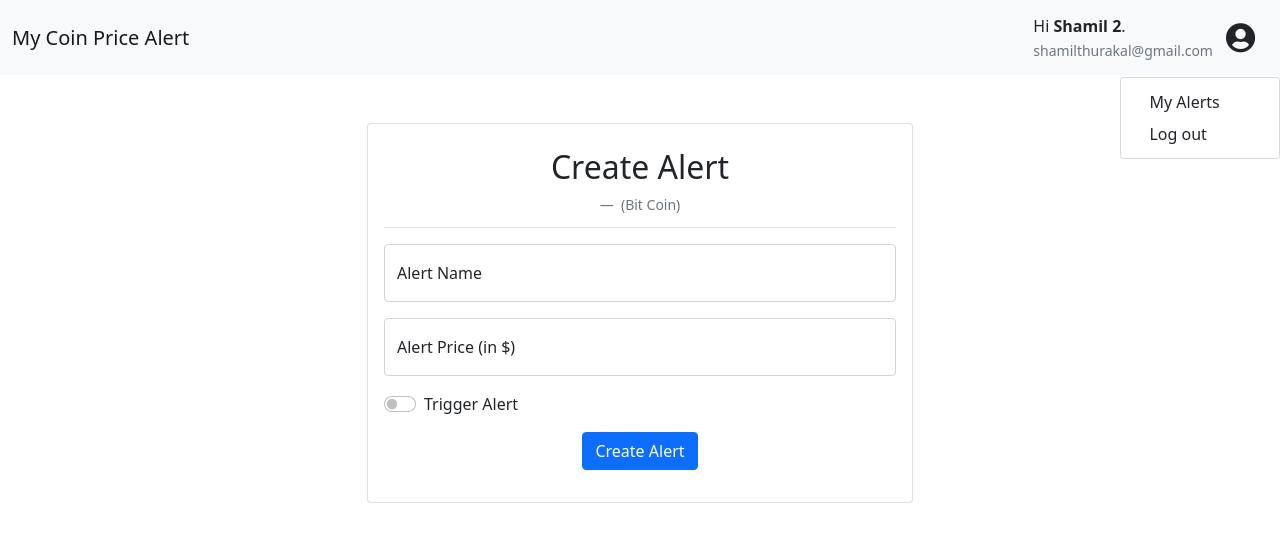
After one commit to shamil-t/Bitcoin_price_alert, a Django app: page /home/2/create in a window 1280 px wide, after a click that opens the changed part. The commit adds this page. Shown: the top 552 px of the page. Run offline with Django 3.2, Linux system fonts and the light colour scheme; data comes from the database, SQL or seed files in the repository; both versions use the stored data as it was after the commit; some libraries are stand-ins or nearby versions.

Commit message:
alert/delete 18-08

```diff
--- a/BTC_ALERT_PROJECT/settings.py
+++ b/BTC_ALERT_PROJECT/settings.py
@@ -127,6 +127,10 @@ APPEND_SLASH=False
 
 STATIC_URL = '/static/'
 
+# STATIC_ROOT = os.path.join(BASE_DIR/'static')
+
+STATICFILES_DIRS = [os.path.join(BASE_DIR/'static'),]
+
 # Default primary key field type
 # https://docs.djangoproject.com/en/3.2/ref/settings/#default-auto-field
 
--- a/api/models.py
+++ b/api/models.py
@@ -21,5 +21,5 @@ class CreateApiModel(models.Model):
     trigger = models.BooleanField(default=False)
     created_on = models.DateTimeField(auto_now=True)
 
-    def __str__(self):
-        return "{} - {}".format(self.name, self.email)
+    # def __str__(self):
+    #     return "__all__"
--- a/api/urls.py
+++ b/api/urls.py
@@ -6,8 +6,11 @@ urlpatterns = [
   path('home/<int:id>/',views.Home,name='home'),
   path('register/',views.UserView.as_view(), name='register'),
   path('login/',views.login,name = 'login'),
+  path('home/<int:id>/create', views.CreateAlert, name='create'),
+  path('home/<int:id>/alerts',views.GetAlerts,name='getalerts'),
 
   path('alert/create/',views.createAlert,name='create'),
-
-  path('get/coins/',views.getCrypto,name='coins')
+  path('alert/all/<int:id>/',views.getAlert,name='alerts'),
+  path('alert/delete/<int:id>',views.delAlert,name='del'),
+  path('get/coins/',views.getCrypto,name='coins'),
 ]
--- a/api/views.py
+++ b/api/views.py
@@ -6,6 +6,7 @@ from rest_framework.views import APIView
 from rest_framework.response import Response
 from rest_framework.decorators import api_view
 
+from django.views.decorators.csrf import csrf_exempt
 from django.conf import settings
 from django.core.mail import send_mail
 from .models import *
@@ -15,22 +16,55 @@ from .scrapper import crypto
 
 # admin : btc123
 
+
 def Index(request):
     return render(request, 'index.html')
 
-def Home(request,id):
-    user = UserModel.objects.get(id = id)
+
+def Home(request, id):
+    user = UserModel.objects.get(id=id)
 
     name = user.name
     email = user.email
 
     context = {
-        "name" : name,
-        "email":email,
+        "name": name,
+        "email": email,
+        "id": id,
     }
 
-    return render(request,'home.html',context=context)
+    return render(request, 'home.html', context=context)
 
+
+def CreateAlert(request, id):
+    user = UserModel.objects.get(id=id)
+
+    name = user.name
+    email = user.email
+
+    context = {
+        "name": name,
+        "email": email,
+        "id": id,
+    }
+
+    return render(request, 'create_alert.html', context=context)
+
+
+def GetAlerts(request, id):
+    user = UserModel.objects.get(id=id)
+    alerts = CreateApiModel.objects.filter(user=id)
+    name = user.name
+    email = user.email
+
+    context = {
+        "name": name,
+        "email": email,
+        "id": id,
+        "alerts": alerts
+    }
+
+    return render(request, 'alerts.html', context=context)
 
 
 def sendEmail():
@@ -46,36 +80,67 @@ def sendEmail():
 class UserView(APIView):
     serializer_class = UserSerializer
 
-    def post(self, request, format=None):
-
+    def post(self, request):
         serializer = self.serializer_class(data=request.data)
-
         if serializer.is_valid():
             serializer.save()
-
-            return Response({'status':True, 'id': serializer.data['id']})
+            return Response({'status': True, 'id': serializer.data['id']})
 
         return Response(serializer.errors)
 
+# end point
+# /login/
+
+
 @api_view(['POST'])
 def login(request):
-	users = UserModel.objects.all()
-	user = users.filter(email = request.data['email'])
+    users = UserModel.objects.all()
+    user = users.filter(email=request.data['email'])
 
-	if user.exists():
-		user = user.get(email = request.data['email'])
-		if user.password == request.data['pwd']:
-			return Response({"u_id": user.id})
-	else:
-		return Response('false')
+    if user.exists():
+        user = user.get(email=request.data['email'])
+        if user.password == request.data['pwd']:
+            return Response({"u_id": user.id})
+
+    return Response({"res": False})
+
+# end point
+# /alert/create
+
 
 @api_view(['POST'])
 def createAlert(request):
+    serialaizer_class = CreateSerializers
 
-    return Response('Heloo')
+    serializer = serialaizer_class(data=request.data)
+    if serializer.is_valid():
+        serializer.save()
+        return Response(serializer.data)
+
+    return Response(serializer.errors)
+
+# end point
+# /alert/all/
+
+
+@api_view(['GET'])
+def getAlert(request, id):
+    Alerts = filter(user=id)
+    alerts = [CreateSerializers(alert).data for alert in Alerts]
+    return Response(alerts)
+
+@csrf_exempt
+@api_view(['POST'])
+def delAlert(request,id):
+    CreateApiModel.objects.get(id=id).delete()
+    return Response({"res": True})
+
+
+# end point
+# /get/coins
+
 
 @api_view(['GET'])
 def getCrypto(request):
     coins = crypto.getCoinPrice()
-    # print(coins)
     return Response(coins)
--- /dev/null
+++ b/templates/create_alert.html
@@ -0,0 +1,198 @@
+<!DOCTYPE html>
+{% load static %}
+<html lang="en">
+  <head>
+    <meta charset="UTF-8" />
+    <meta http-equiv="X-UA-Compatible" content="IE=edge" />
+    <meta name="viewport" content="width=device-width, initial-scale=1.0" />
+
+    <link
+      rel="stylesheet"
+      href="https://pro.fontawesome.com/releases/v5.10.0/css/all.css"
+      integrity="sha384-AYmEC3Yw5cVb3ZcuHtOA93w35dYTsvhLPVnYs9eStHfGJvOvKxVfELGroGkvsg+p"
+      crossorigin="anonymous"
+    />
+
+    <link
+      href="https://cdn.jsdelivr.net/npm/bootstrap@5.1.0/dist/css/bootstrap.min.css"
+      rel="stylesheet"
+      integrity="sha384-KyZXEAg3QhqLMpG8r+8fhAXLRk2vvoC2f3B09zVXn8CA5QIVfZOJ3BCsw2P0p/We"
+      crossorigin="anonymous"
+    />
+
+    <script
+      src="https://cdn.jsdelivr.net/npm/bootstrap@5.1.0/dist/js/bootstrap.bundle.min.js"
+      integrity="sha384-U1DAWAznBHeqEIlVSCgzq+c9gqGAJn5c/t99JyeKa9xxaYpSvHU5awsuZVVFIhvj"
+      crossorigin="anonymous"
+    ></script>
+
+    <title>Create Alert</title>
+
+    <style>
+      .user-group {
+        display: flex;
+        justify-content: center;
+        align-items: center;
+      }
+
+      .user-group .user-icon button {
+        font-size: 30px;
+        margin-top: 0px;
+      }
+
+      .user-group .user-icon button:focus {
+        box-shadow: none;
+      }
+    </style>
+  </head>
+
+  <body>
+    <nav class="navbar navbar-expand-lg navbar-light bg-light">
+      <div class="container-fluid">
+        <a class="navbar-brand" href="javascript:history.back()">
+          My Coin Price Alert
+        </a>
+        <button
+          class="navbar-toggler"
+          type="button"
+          data-bs-toggle="collapse"
+          data-bs-target="#navbarToggler"
+          aria-controls="navbarToggler"
+          aria-expanded="false"
+          aria-label="Toggle navigation"
+        >
+          <span class="navbar-toggler-icon"></span>
+        </button>
+        <div
+          class="collapse navbar-collapse justify-content-end"
+          id="navbarToggler"
+        >
+          <div class="user-group">
+            <div class="user-name">
+              Hi <b>{{ name }}</b>. <br />
+              <small class="link-secondary sm">{{ email }}</small>
+            </div>
+            <div class="user-icon">
+              <button class="btn" type="button" data-bs-toggle="dropdown">
+                <i class="fas fa-user-circle"></i>
+              </button>
+              <div class="dropdown-menu dropdown-menu-end">
+                <div class="dropdown-item">
+                  <a class="link-dark text-decoration-none" href="alerts"
+                    ><i class="fas fa-bells"></i> &nbsp; My Alerts</a
+                  >
+                </div>
+                <div class="dropdown-item">
+                  <a class="link-dark text-decoration-none" href="/"
+                    ><i class="fas fa-sign-out"></i> &nbsp; Log out
+                  </a>
+                </div>
+              </div>
+            </div>
+          </div>
+        </div>
+      </div>
+    </nav>
+    <div class="container my-5">
+      <div class="row justify-content-md-center">
+        <div class="col col-md-6">
+          <div class="card">
+            <div class="card-body">
+              <div class="card-header bg-transparent">
+                <div class="h2 text-center">Create Alert</div>
+                <figcaption class="blockquote-footer text-center my-1">
+                  (Bit Coin)
+                </figcaption>
+              </div>
+              <form action="" method="post" class="my-3">
+                {% csrf_token %}
+                <div class="form-floating mb-3">
+                  <input
+                    required
+                    type="text"
+                    class="form-control"
+                    id="a_name"
+                    placeholder="name@example.com"
+                  />
+                  <label for="floatingInput">Alert Name</label>
+                </div>
+                <div class="form-floating">
+                  <input
+                    required
+                    type="number"
+                    class="form-control"
+                    id="a_price"
+                    placeholder="Password"
+                  />
+                  <label for="floatingPassword">Alert Price (in $)</label>
+                </div>
+                <div class="form-check form-switch my-3">
+                  <input
+                    class="form-check-input"
+                    type="checkbox"
+                    id="trigger"
+                  />
+                  <label class="form-check-label" for="flexSwitchCheckChecked"
+                    >Trigger Alert</label
+                  >
+                </div>
+                <div class="d-md-flex justify-content-center">
+                  <button id="submit" type="submit" class="btn btn-primary">
+                    Create Alert
+                  </button>
+                </div>
+              </form>
+            </div>
+          </div>
+        </div>
+      </div>
+      <div
+        id="alert"
+        class="
+          alert alert-dismissible
+          fade
+          flex-column
+          justify-content-md-center
+          my-3
+        "
+        role="alert"
+      ></div>
+    </div>
+  </body>
+
+  <script
+    src="https://code.jquery.com/jquery-3.6.0.min.js"
+    integrity="sha256-/xUj+3OJU5yExlq6GSYGSHk7tPXikynS7ogEvDej/m4="
+    crossorigin="anonymous"
+  ></script>
+
+  <script>
+    document.getElementById('submit').onclick = (ev) => {
+      ev.preventDefault()
+      $.ajax({
+        type: 'POST',
+        url: '{% url 'create' %}',
+        data: {
+          "csrfmiddlewaretoken" : "{{ csrf_token }}",
+          "alert_name": $('#a_name').val(),
+          "user": '{{ id }}',
+          "alert_price": $('#a_price').val(),
+          "trigger": $('#trigger').prop('checked')
+        },
+        success: (data) => {
+          console.log(data);
+          $('#alert').addClass('alert-success show')
+          $('#alert').html('<strong>Your Alert saved</strong> for <i><b>'
+            + data['alert_name'] +'</b></i> with price <b>$'
+              + data['alert_price']
+              +'</b><button type="button" class="btn-close" data-bs-dismiss="alert" aria-label="Close"></button>')
+        },
+        error: (error) => {
+          console.log(error);
+          $('#alert').addClass('alert-danger show')
+          $('#alert').html('<strong>Your Alert is not Created </strong>')
+        }
+      })
+    }
+  </script>
+</html>
```
Also changed, not shown: api/serializers.py (+4 -4 lines), requirements.txt (added, +18 -0 lines), templates/alerts.html (added, +127 -0 lines), templates/home.html (+38 -28 lines), templates/index.html (+70 -121 lines), db.sqlite3, static/table_load.css (added).
